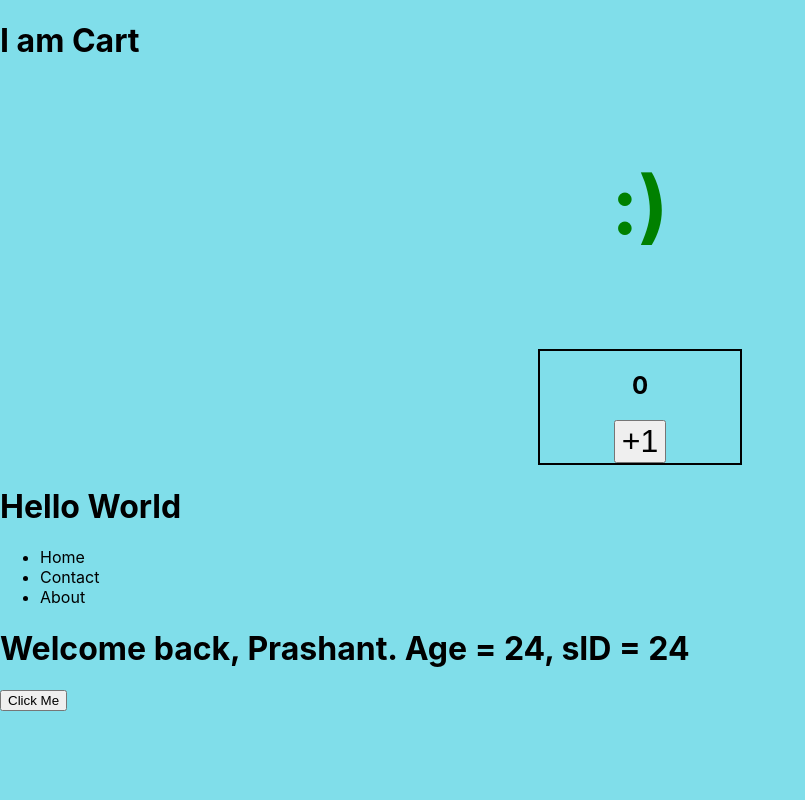
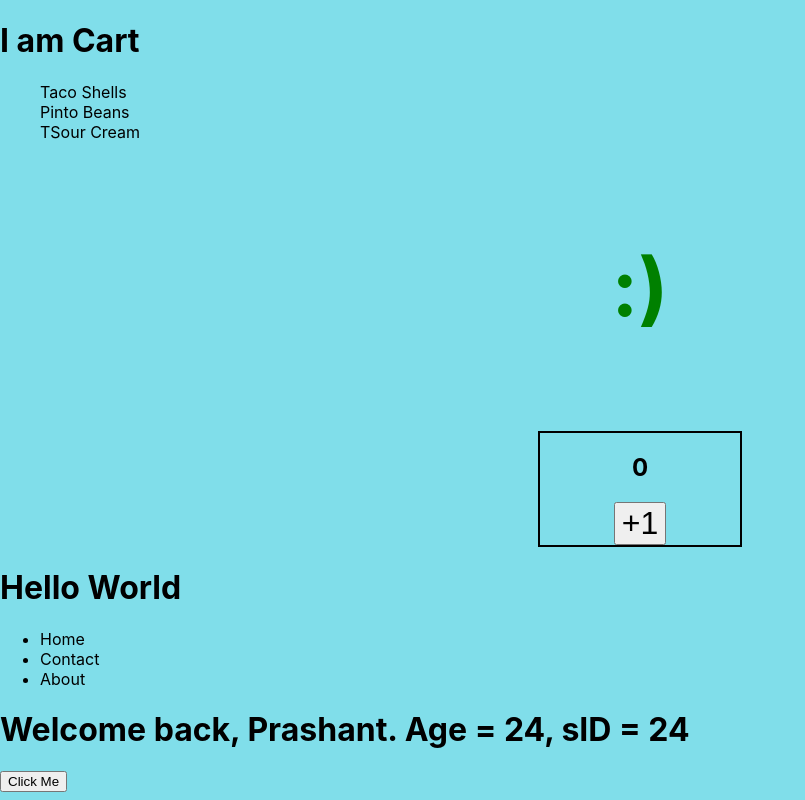
Before and after one commit to Prashant-SK/react-payment-gateway, a React (Create React App) app: page / in a window 1280 px wide. Shown: the whole page, without its empty margins (0-805 px from the left). Built offline with nearby package versions, Linux system fonts and the light colour scheme.

Commit message:
created CartItem component

```diff
--- a/src/App.js
+++ b/src/App.js
@@ -17,7 +17,7 @@ const items = [
 function App() {
   return (
     <div>
-    <Cart items={items}/>
+    <Cart initialItems={items} />
     <MoodToggler step={5}/>
     <Counter/>
     <h1>Hello World</h1>
--- a/src/Cart.js
+++ b/src/Cart.js
@@ -1,9 +1,15 @@
 import React from 'react';
+import CartItem from './CartItem';
 
-function Cart(){
+function Cart({ initialItems }){
     return (
         <div>
             <h1>I am Cart</h1>
+            <ul>
+                {initialItems && initialItems.map(item => (
+                    <CartItem {...item}/>
+                ))}
+            </ul>
         </div>
     )
 }
--- /dev/null
+++ b/src/CartItem.js
@@ -0,0 +1,11 @@
+import React from 'react';
+
+function CartItem({id, name, price, qty}){
+    return (
+        <div className="CartItem">
+            <div>{name}</div>
+        </div>
+    )
+}
+
+export default CartItem;
```
